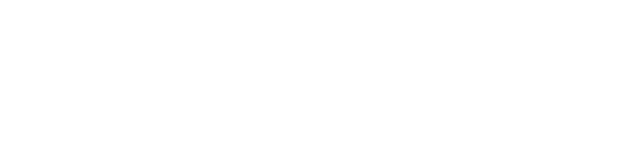
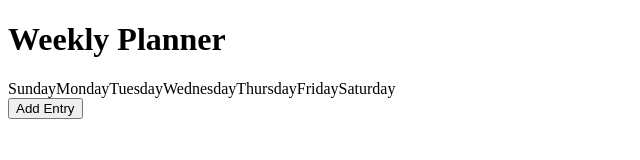
Before and after one commit to kelly-hansen/week-planner, a plain HTML site: page index.html in a window 1280 px wide. Shown: the whole page, without its empty margins (0-640 px from the left). Drawn offline with Linux system fonts and the light colour scheme.

Commit message:
almost added container css!

```diff
--- a/index.html
+++ b/index.html
@@ -1,12 +1,34 @@
 <!DOCTYPE html>
 <html lang="en">
+
 <head>
   <meta charset="UTF-8">
   <meta name="viewport" content="width=device-width, initial-scale=1.0">
   <title>Week Planner</title>
   <link rel="stylesheet" href="styles.css">
 </head>
+
 <body>
+  <header>
+    <h1>Weekly Planner</h1>
+  </header>
+  <main>
+    <div class="container">
+      <div class="row weekdays">
+        <div class="weekday" data-view="sunday">Sunday</div>
+        <div class="weekday" data-view="monday">Monday</div>
+        <div class="weekday" data-view="tuesday">Tuesday</div>
+        <div class="weekday" data-view="wednesday">Wednesday</div>
+        <div class="weekday" data-view="thursday">Thursday</div>
+        <div class="weekday" data-view="friday">Friday</div>
+        <div class="weekday" data-view="saturday">Saturday</div>
+      </div>
+      <div class="row entryBtn">
+        <button class="addEntryBtn">Add Entry</button>
+      </div>
+    </div>
+  </main>
   <script src="main.js"></script>
 </body>
+
 </html>
--- a/styles.css
+++ b/styles.css
@@ -0,0 +1,8 @@
+
+.container {
+  max-width: ;
+}
+
+.row {
+  display: flex;
+}
```
